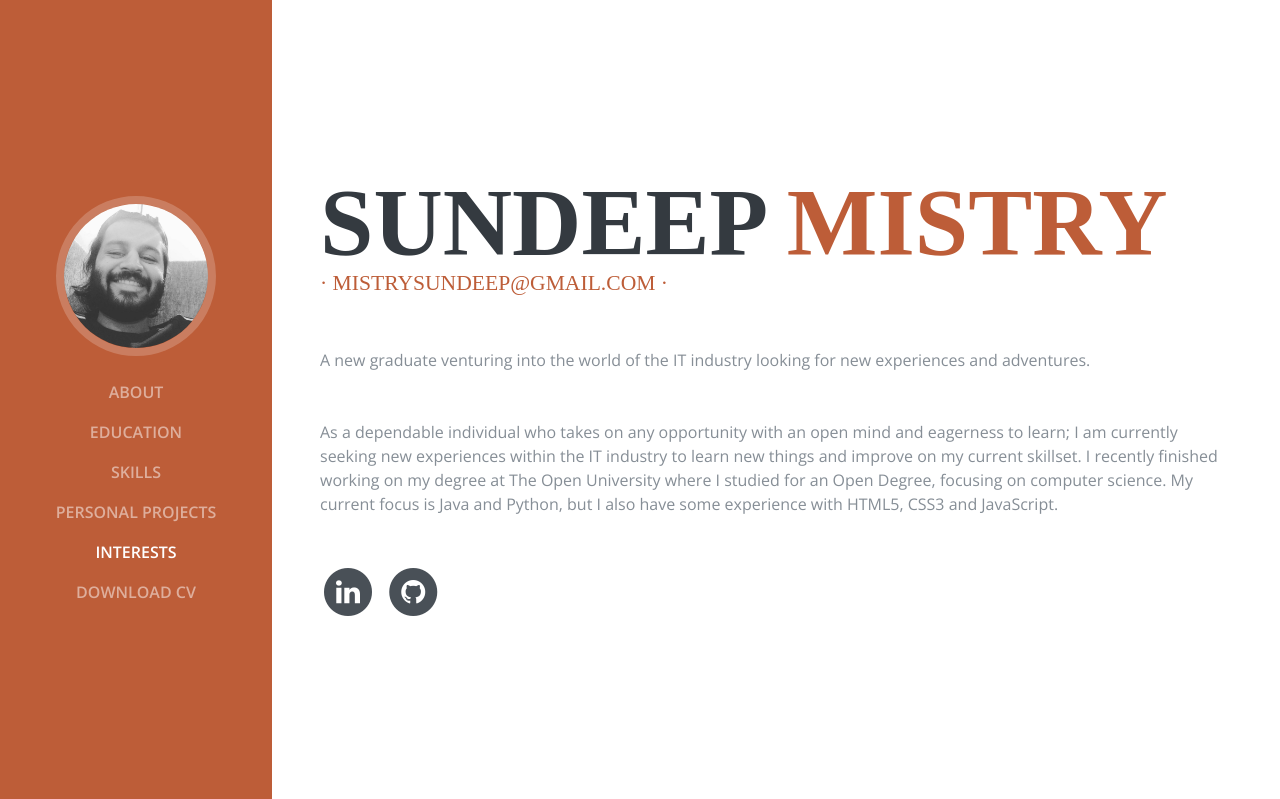
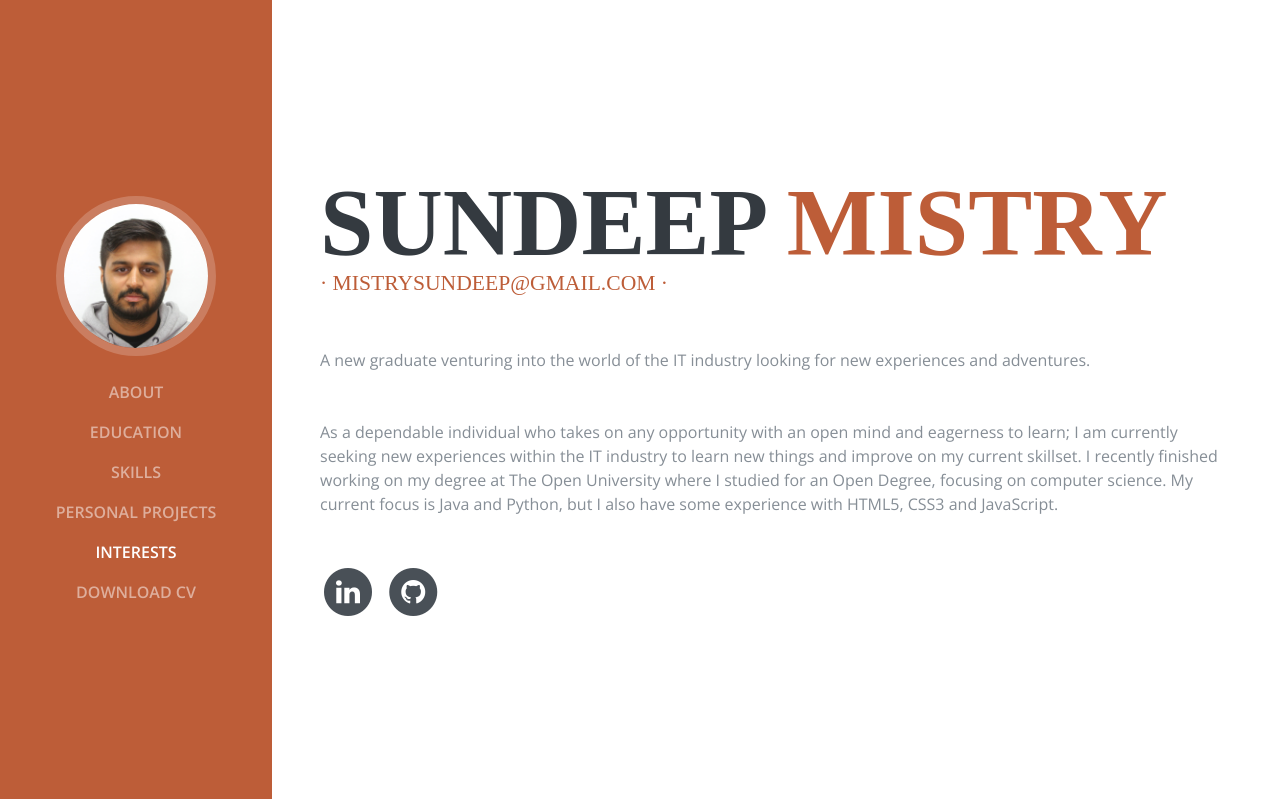
Before and after one commit to MistrySundeep/Personal_Portfolio, a Flask app: page / in a window 1280 px wide. Shown: the top 799 px of the page. Run offline with Flask 2, Linux system fonts and the light colour scheme; some libraries are stand-ins or nearby versions; some web fonts are replaced.

Commit message:
Updated image for portfolio
Added new picture

```diff
--- a/Flask_Practice/templates/index.html
+++ b/Flask_Practice/templates/index.html
@@ -30,10 +30,9 @@
 
     <nav class="navbar navbar-expand-lg navbar-dark bg-primary fixed-top" id="sideNav">
       <a class="navbar-brand js-scroll-trigger" href="#page-top">
-        <span class="d-block d-lg-none">Start Bootstrap</span>
         <span class="d-none d-lg-block">
           <!-- Replace image with picture of yourself -->
-          <img class="img-fluid img-profile rounded-circle mx-auto mb-2" src="/static/img/profile.jpg" alt="">
+          <img class="img-fluid img-profile rounded-circle mx-auto mb-2" src="/static/img/IMG_2337e.jpg" alt="">
         </span>
       </a>
       <button class="navbar-toggler" type="button" data-toggle="collapse" data-target="#navbarSupportedContent" aria-controls="navbarSupportedContent" aria-expanded="false" aria-label="Toggle navigation">
```
Also changed, not shown: Flask_Practice/static/img/IMG_2337e.jpg (added).
